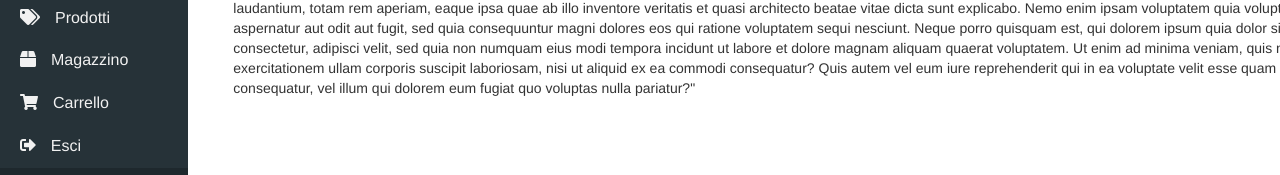
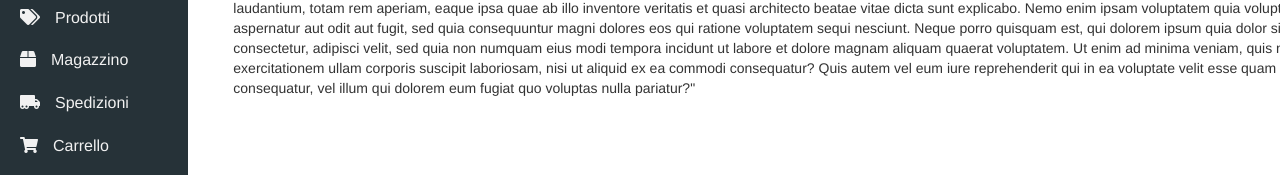
Before and after one commit to AnthonyContrader/Autoship, an Angular app: page /superuser-dashboard in a window 1280 px wide. Shown: the part 196-371 px from the top of the page. Built offline with nearby package versions, Linux system fonts and the light colour scheme; sample sign-in values are in the browser's storage.

Commit message:
Fix Superuser

```diff
--- a/src/app/layout/superuser-layout/superuser-menu/superuser-menu.component.html
+++ b/src/app/layout/superuser-layout/superuser-menu/superuser-menu.component.html
@@ -54,9 +54,13 @@
                         </i> Gestisci </a>
                 </button>
             </div>
+            <button type="button" class="menubtn" data-toggle="collapsebtn" data-target="#ordine"
+                (click)="ordinecollapse()">
+                <i class="fas fa-truck-moving" style="margin-right: 15px"></i>Spedizioni
+            </button>
             <div class="collapsebtn" id="ordine" *ngIf="isOrdineCollapsed">
                 <button class="menubtn" style="padding-left: 40px; background-color: #334247;">
-                    <a [routerLink]="['/corriere-dashboard/spedizione']"> <i class="fas fa-people-carry" style="margin-right: 10px">
+                    <a [routerLink]="['/superuser-dashboard/spedizione']"> <i class="fas fa-people-carry" style="margin-right: 10px">
                         </i> Ordini </a>
                 </button>
             </div>
```
